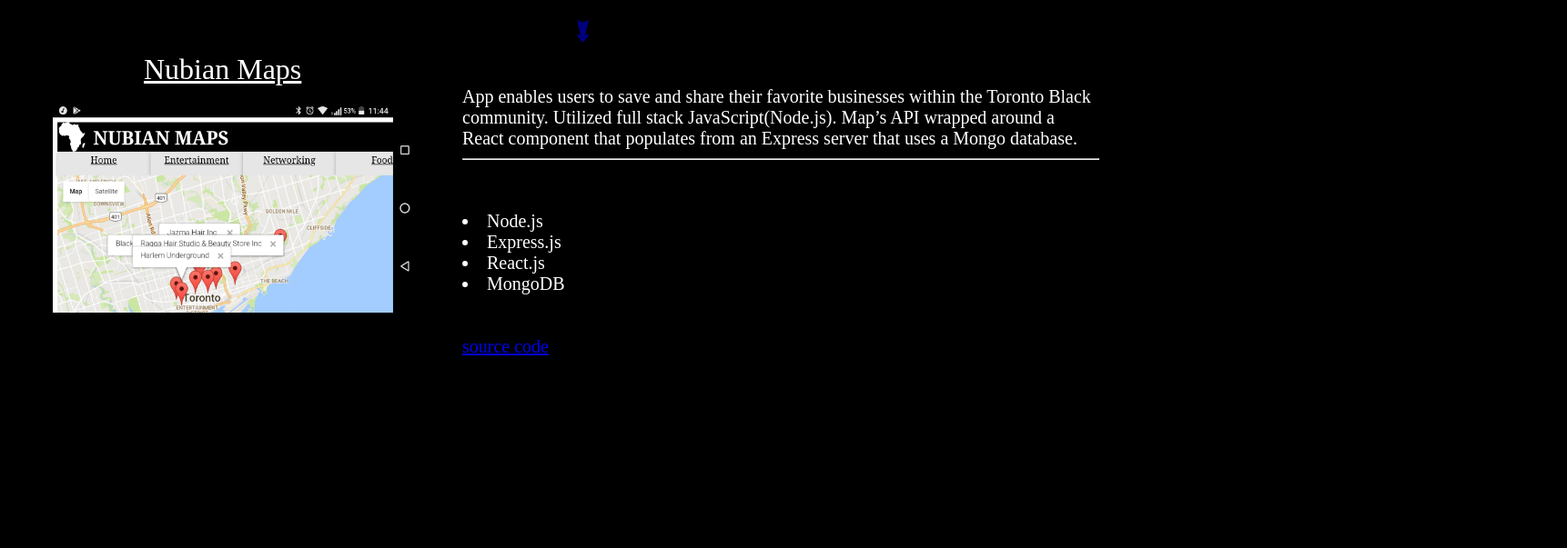
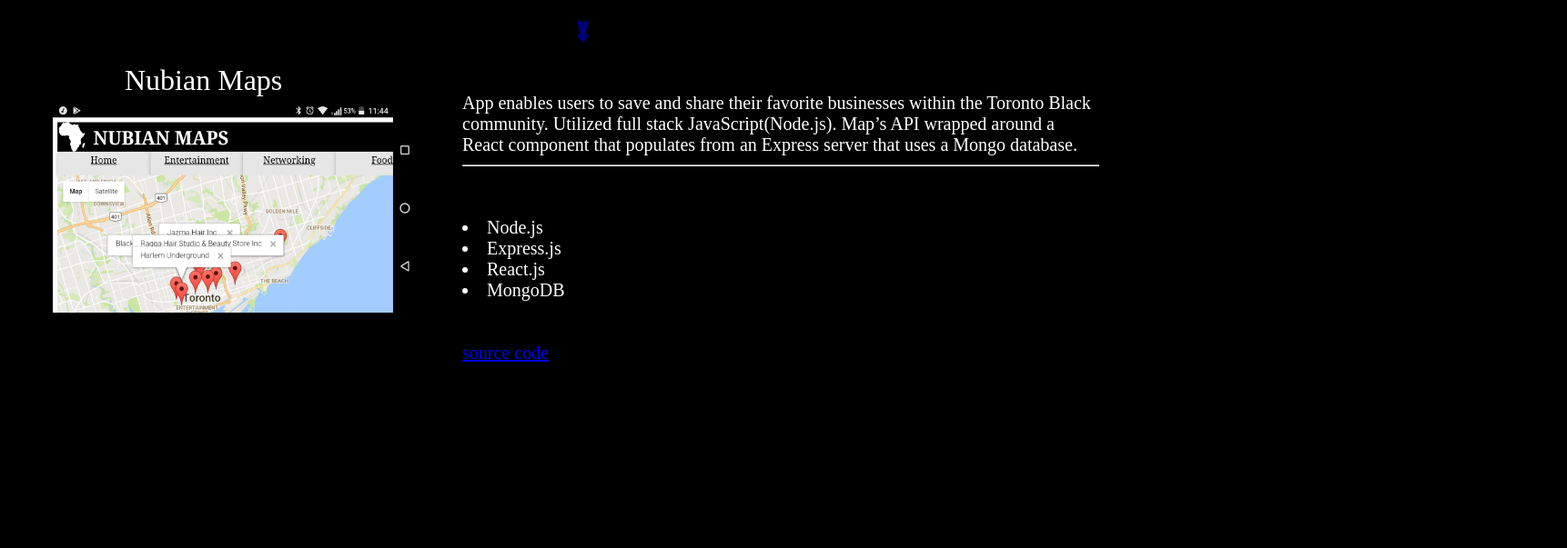
Before and after one commit to JordyKieto/all-star-portfolio, a website: page static/index.html in a window 1280 px wide. Shown: the part 740-1343 px from the top of the page at 91% size, 1722 px wide, since content can reach past the window. Drawn offline with Linux system fonts and the light colour scheme.

Commit message:
portfolio div

```diff
--- a/static/styles.css
+++ b/static/styles.css
@@ -32,28 +32,33 @@
     top: 300px;
 }
 
+#portfolioItem {
+    padding-right: 100%;
+    padding-bottom: 130px;
+    position: relative;
+}
+
  #portfolioImg {
      height: 230px;
      width: 400px;
-     padding-right: 100%;
-     padding-bottom: 130px;
-     position: relative;
      top: 20px;
      left: 50px;
+     position: relative;
  }
  #portfolioTitle {
     font-size: 200%;
     position: relative;
-    left: 150px;
+    left: -275px;
     color: white;
-    top: -400px;
+    top: -225px;
+    text-decoration: none;
  }
 
  #portfolioText {
     position: relative;
     left: 500px;
     color: white;
-    top: -400px;
+    top: -230px;
     width: 700px;
     font-size: 125%;
  }
```
